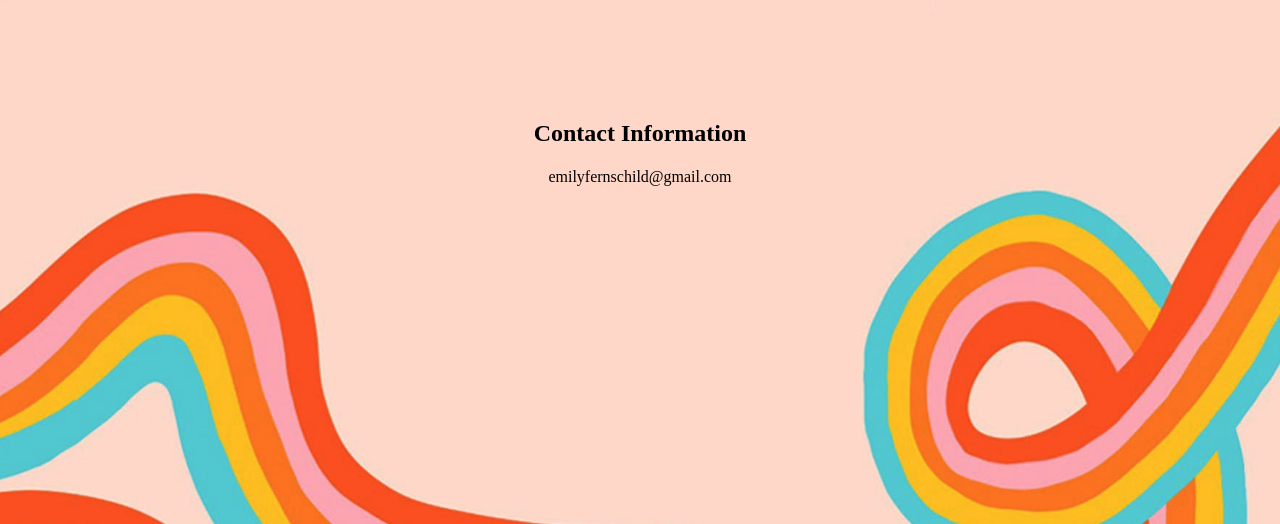
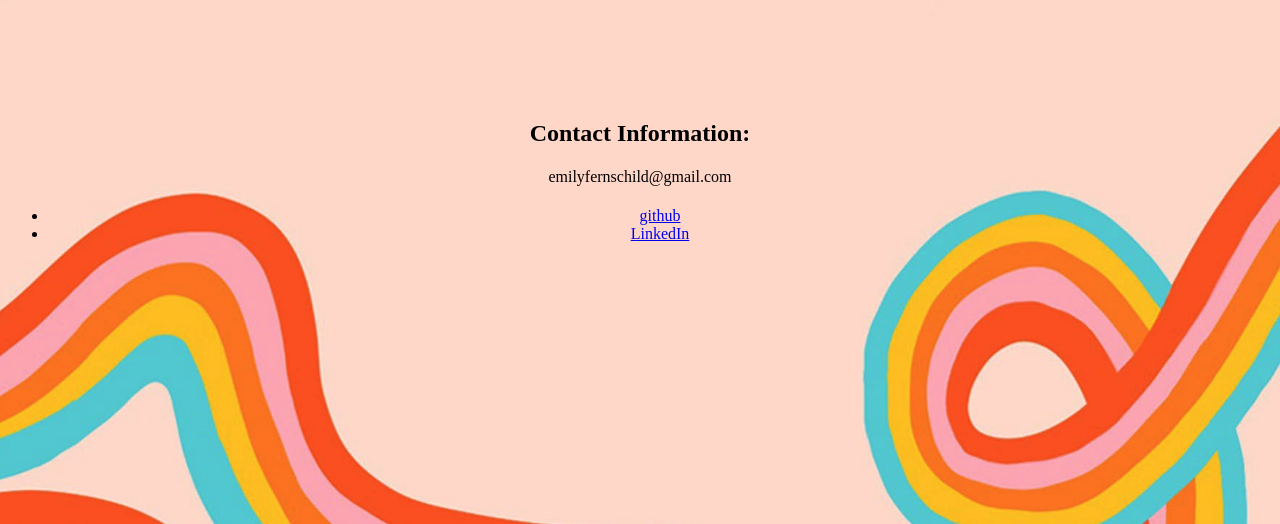
Before and after one commit to EmilyFernschild/emilys-first-website, a plain HTML site: page index.html in a window 1280 px wide. Shown: the part 276-800 px from the top of the page. Drawn offline with Linux system fonts and the light colour scheme.

Commit message:
unordered list in HTML

```diff
--- a/index.html
+++ b/index.html
@@ -23,7 +23,11 @@
                 <div id="myBio" class="hide"> Hi, I'm Emily Fernschild. I graduated Western New England University with a degree in Biomedical Engineering. I worked at Tangen Biosciences as a Scientist 1, where I cultivated my Biology skills. Now, I am pivoting toward the technology side of my degree, by studying at Flatiron School to enhance my coding background!
             </div>
         </div>
-        <h2> Contact Information</h2>
+        <h2> Contact Information:</h2>
     </div>
+    <ul>
+        <li><a href="https://github.com/EmilyFernschild">github</a></li>
+        <li><a rel="stylesheet" href="https://www.linkedin.com/in/emily-fernschild-665566157">LinkedIn</li>
+    </ul>
   </body>
 </html>
```
